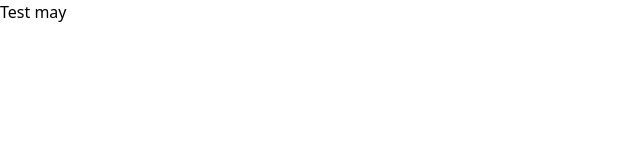
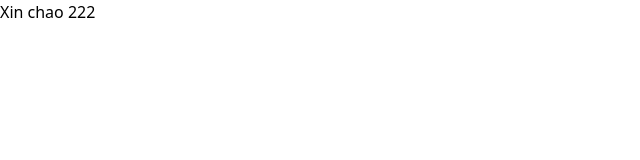
Before and after one commit to bloghaynhat/PTGD_Ktra_2304, a React (Vite) app: page / in a window 1280 px wide. Shown: the top 160 px of the page, without its empty margins (0-640 px from the left). Built offline with nearby package versions, Linux system fonts and the light colour scheme.

Commit message:
init: cấu trúc dự án ReactJS

```diff
--- a/src/App.jsx
+++ b/src/App.jsx
@@ -2,7 +2,7 @@ function App() {
 
   return (
     <>
-      <div className="">Test may</div>
+      <div className="">Xin chao 222 </div>
     </>
   )
 }
```
Also changed, not shown: MinhChung/cấu trúc dự án ReactJS.PNG (added).
